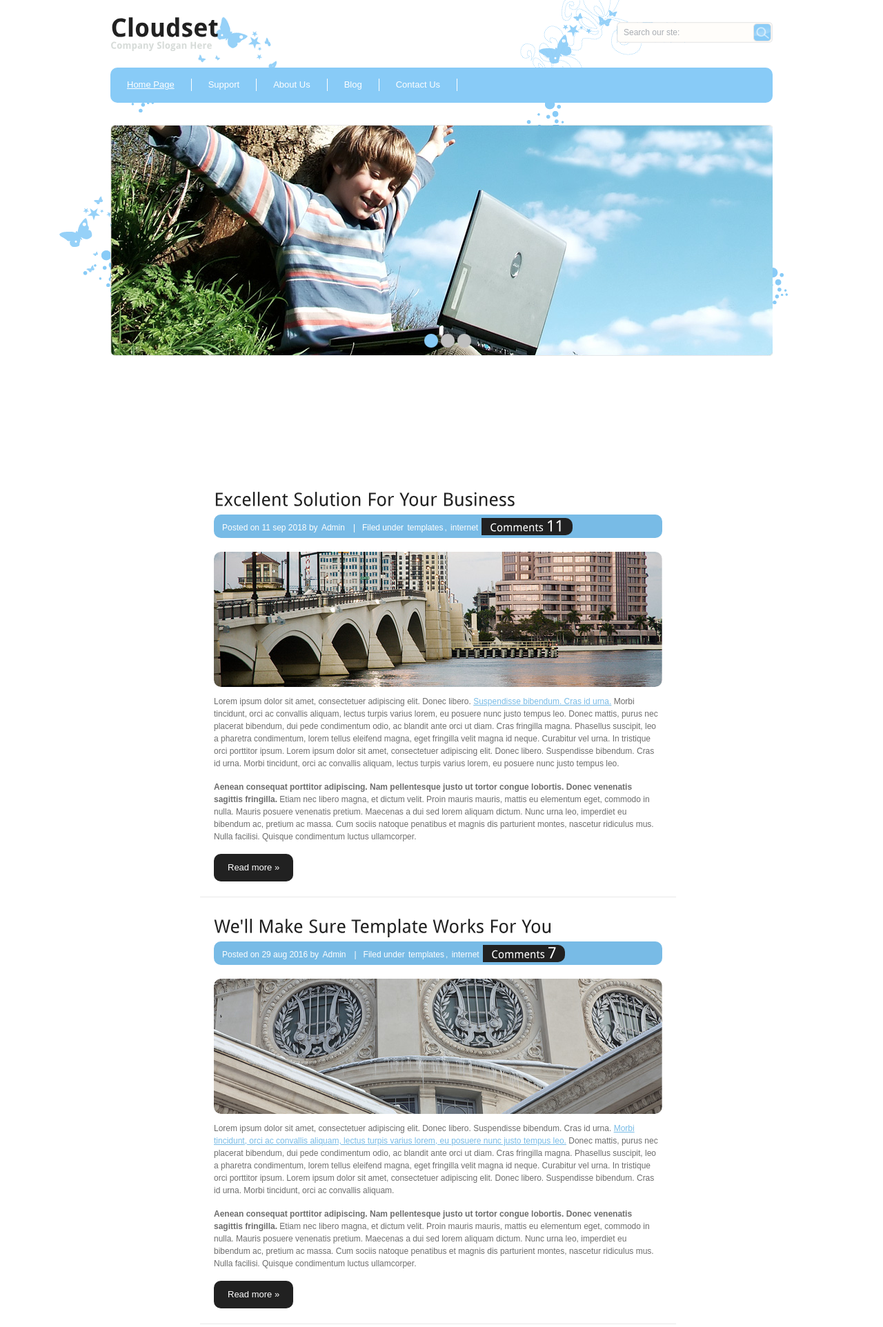
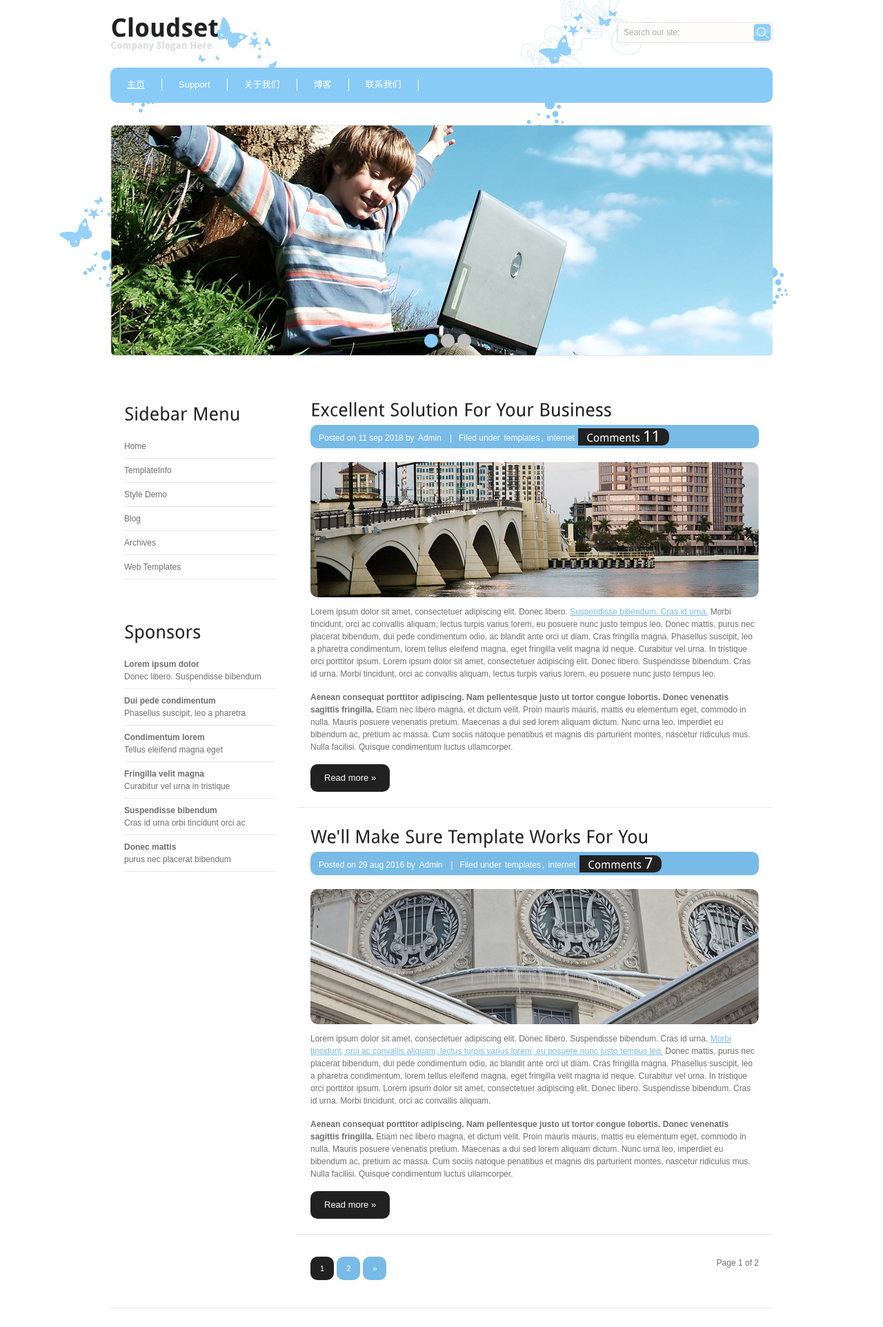
Before and after one commit to John1001Song/realEstateAgent, a PHP site: page / in a window 1280 px wide. Shown: the top 1924 px of the page at 69% size. Run offline with PHP 8.4, Linux system fonts and the light colour scheme.

Commit message:
.content .mainbar位置调整

```diff
--- a/css/style.css
+++ b/css/style.css
@@ -151,9 +151,9 @@ h1 small {
 	width:960px;
 }
 .content .mainbar {
-	margin:130px;
+	margin:0;
 	padding:0;
-	float:inherit;
+	float:right;
 	width:690px;
 }
 .content .mainbar h2 {
--- a/index.html
+++ b/index.html
@@ -29,11 +29,11 @@
       <div class="clr"></div>
       <div class="menu_nav">
         <ul>
-          <li class="active"><a href="index.html"><span>Home Page</span></a></li>
+          <li class="active"><a href="index.html"><span>主页</span></a></li>
           <li><a href="support.html"><span>Support</span></a></li>
-          <li><a href="about.html"><span>About Us</span></a></li>
-          <li><a href="blog.html"><span>Blog</span></a></li>
-          <li><a href="contact.html"><span>Contact Us</span></a></li>
+          <li><a href="about.html"><span>关于我们</span></a></li>
+          <li><a href="blog.html"><span>博客</span></a></li>
+          <li><a href="contact.html"><span>联系我们</span></a></li>
         </ul>
       </div>
       <div class="clr"></div>
```
Also changed, not shown: blog.html (+4 -4 lines).
